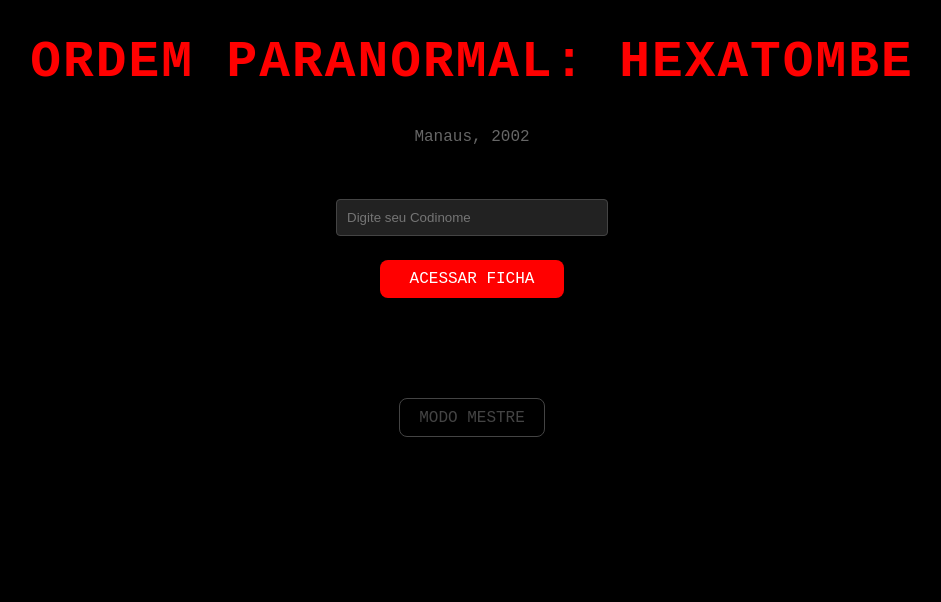
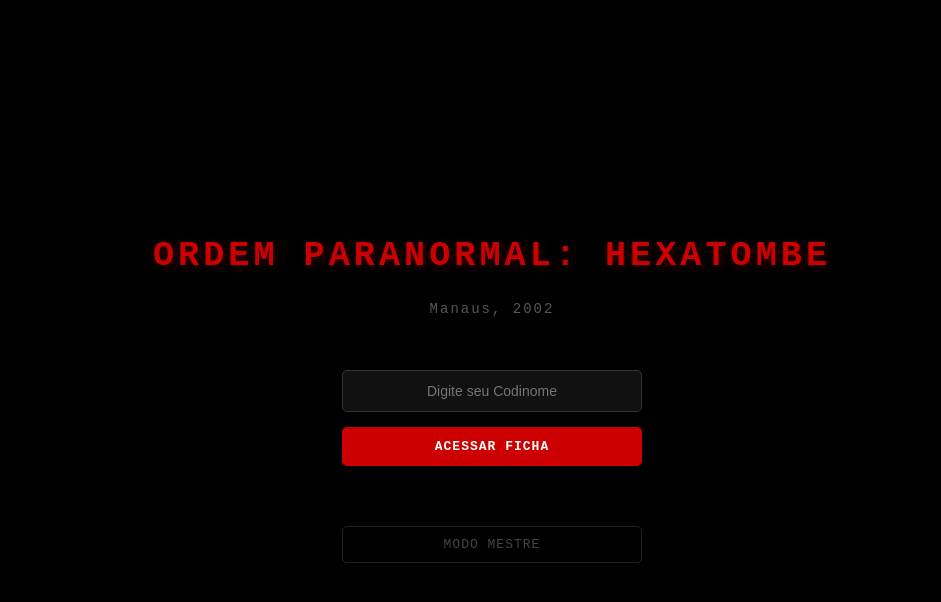
Before and after one commit to ErickTempest1/Ordem, a React (Vite) app: page / in a window 1280 px wide. Shown: the top 602 px of the page, without its empty margins (168-1109 px from the left). Built offline with nearby package versions, Linux system fonts and the light colour scheme.

Commit message:
feat: adiciona senha de seguranca no modo mestre

```diff
--- a/src/pages/Login.tsx
+++ b/src/pages/Login.tsx
@@ -1,47 +1,109 @@
 import { useState } from "react";
 import { supabase } from "../supabaseClient";
 
-export default function Login({ onLogin, abrirMestre }: { onLogin: (data: any) => void; abrirMestre: () => void }) {
-  const [identificador, setIdentificador] = useState("");
+export default function Login({ onLogin, abrirMestre }: any) {
+  const [nomeDigitado, setNomeDigitado] = useState('');
 
-  const entrar = async () => {
-    // Busca pelo codinome ou nome na tabela personagens
-    const { data } = await supabase
-      .from("personagens")
-      .select("*")
-      .or(`codinome.eq.${identificador},nome.eq.${identificador}`)
+  // Novos estados para a segurança do Mestre
+  const [pedindoSenha, setPedindoSenha] = useState(false);
+  const [senhaDigitada, setSenhaDigitada] = useState('');
+
+  const handleEntrar = async () => {
+    if (!nomeDigitado) return;
+
+    // Busca o personagem ignorando maiúsculas/minúsculas
+    const { data, error } = await supabase
+      .from('personagens')
+      .select('*')
+      .ilike('codinome', nomeDigitado.trim())
       .single();
 
-    if (data) {
+    if (error || !data) {
+      alert('Personagem não encontrado. Verifique se digitou o codinome corretamente (ex: Brasil).');
+    } else {
       onLogin(data);
+    }
+  };
+
+  const handleMestre = () => {
+    // 🔐 AQUI FICA A SUA SENHA DE MESTRE! Pode alterar para o que quiser:
+    const SENHA_SECRETA = "E27I23";
+
+    if (senhaDigitada === SENHA_SECRETA) {
+      abrirMestre();
     } else {
-      alert("Personagem não encontrado. Verifique se digitou o codinome corretamente (ex: Brasil).");
+      alert("⚠️ ACESSO NEGADO. Você não tem autorização da Ordo Realitas.");
+      setSenhaDigitada('');
+      setPedindoSenha(false); // Fecha o painel de senha após o erro
     }
   };
 
   return (
-    <div style={{ padding: 40, textAlign: 'center', backgroundColor: '#000', height: '100vh' }}>
-      <h1 style={{ color: 'red', letterSpacing: '2px' }}>ORDEM PARANORMAL: HEXATOMBE</h1>
-      <p style={{ color: '#666' }}>Manaus, 2002</p>
+    <div style={{ display: 'flex', flexDirection: 'column', alignItems: 'center', justifyContent: 'center', height: '100vh', width: '100%', backgroundColor: '#000', fontFamily: 'monospace', padding: '20px' }}>
 
-      <div style={{ marginTop: 50 }}>
+      {/* TÍTULO */}
+      <h1 style={{ color: '#cc0000', fontSize: '2.2rem', letterSpacing: '4px', textAlign: 'center', textShadow: '2px 2px 10px rgba(200,0,0,0.3)', margin: '0 0 10px 0' }}>
+        ORDEM PARANORMAL: HEXATOMBE
+      </h1>
+      <p style={{ color: '#555', marginBottom: '50px', letterSpacing: '2px', fontSize: '14px' }}>Manaus, 2002</p>
+
+      {/* LOGIN DOS JOGADORES */}
+      <div style={{ display: 'flex', flexDirection: 'column', gap: '15px', width: '100%', maxWidth: '300px' }}>
         <input
+          type="text"
           placeholder="Digite seu Codinome"
-          value={identificador}
-          onChange={(e) => setIdentificador(e.target.value)}
-          style={{ padding: '10px', width: '250px', backgroundColor: '#222', color: '#fff', border: '1px solid #444' }}
+          value={nomeDigitado}
+          onChange={(e) => setNomeDigitado(e.target.value)}
+          style={{ padding: '12px', background: '#111', border: '1px solid #333', color: '#fff', borderRadius: '5px', textAlign: 'center', outline: 'none', fontSize: '14px' }}
+          onKeyDown={(e) => e.key === 'Enter' && handleEntrar()}
         />
-        <br /><br />
-        <button onClick={entrar} style={{ padding: '10px 30px', backgroundColor: 'red', color: 'white', border: 'none', cursor: 'pointer' }}>
+        <button
+          onClick={handleEntrar}
+          style={{ padding: '12px', background: '#cc0000', color: '#fff', border: 'none', borderRadius: '5px', cursor: 'pointer', fontWeight: 'bold', letterSpacing: '1px', transition: '0.3s' }}>
           ACESSAR FICHA
         </button>
       </div>
 
-      <div style={{ marginTop: 100 }}>
-        <button onClick={abrirMestre} style={{ backgroundColor: 'transparent', color: '#444', border: '1px solid #444', cursor: 'pointer' }}>
-          MODO MESTRE
-        </button>
+      {/* SESSÃO SECRETA DO MESTRE */}
+      <div style={{ marginTop: '60px', width: '100%', maxWidth: '300px' }}>
+        {!pedindoSenha ? (
+          <button
+            onClick={() => setPedindoSenha(true)}
+            style={{ width: '100%', padding: '10px', background: 'transparent', color: '#444', border: '1px solid #222', borderRadius: '5px', cursor: 'pointer', letterSpacing: '1px', transition: '0.3s' }}>
+            MODO MESTRE
+          </button>
+        ) : (
+          <div style={{ display: 'flex', flexDirection: 'column', gap: '10px', animation: 'fadeIn 0.3s ease' }}>
+            <input
+              type="password"
+              placeholder="Senha de Acesso"
+              value={senhaDigitada}
+              onChange={(e) => setSenhaDigitada(e.target.value)}
+              style={{ padding: '10px', background: '#1a0000', border: '1px solid #ff0000', color: '#ff4d4d', borderRadius: '5px', textAlign: 'center', outline: 'none', fontSize: '14px', letterSpacing: '2px' }}
+              onKeyDown={(e) => e.key === 'Enter' && handleMestre()}
+            />
+            <div style={{ display: 'flex', gap: '10px' }}>
+              <button
+                onClick={() => setPedindoSenha(false)}
+                style={{ flex: 1, padding: '10px', background: '#222', color: '#888', border: 'none', borderRadius: '5px', cursor: 'pointer', fontSize: '12px', fontWeight: 'bold' }}>
+                CANCELAR
+              </button>
+              <button
+                onClick={handleMestre}
+                style={{ flex: 1, padding: '10px', background: '#500', color: '#fff', border: '1px solid red', borderRadius: '5px', cursor: 'pointer', fontSize: '12px', fontWeight: 'bold', boxShadow: '0 0 10px rgba(255,0,0,0.5)' }}>
+                ENTRAR
+              </button>
+            </div>
+          </div>
+        )}
       </div>
+
+      <style>{`
+        @keyframes fadeIn {
+          from { opacity: 0; transform: translateY(-5px); }
+          to { opacity: 1; transform: translateY(0); }
+        }
+      `}</style>
     </div>
   );
 }
```
